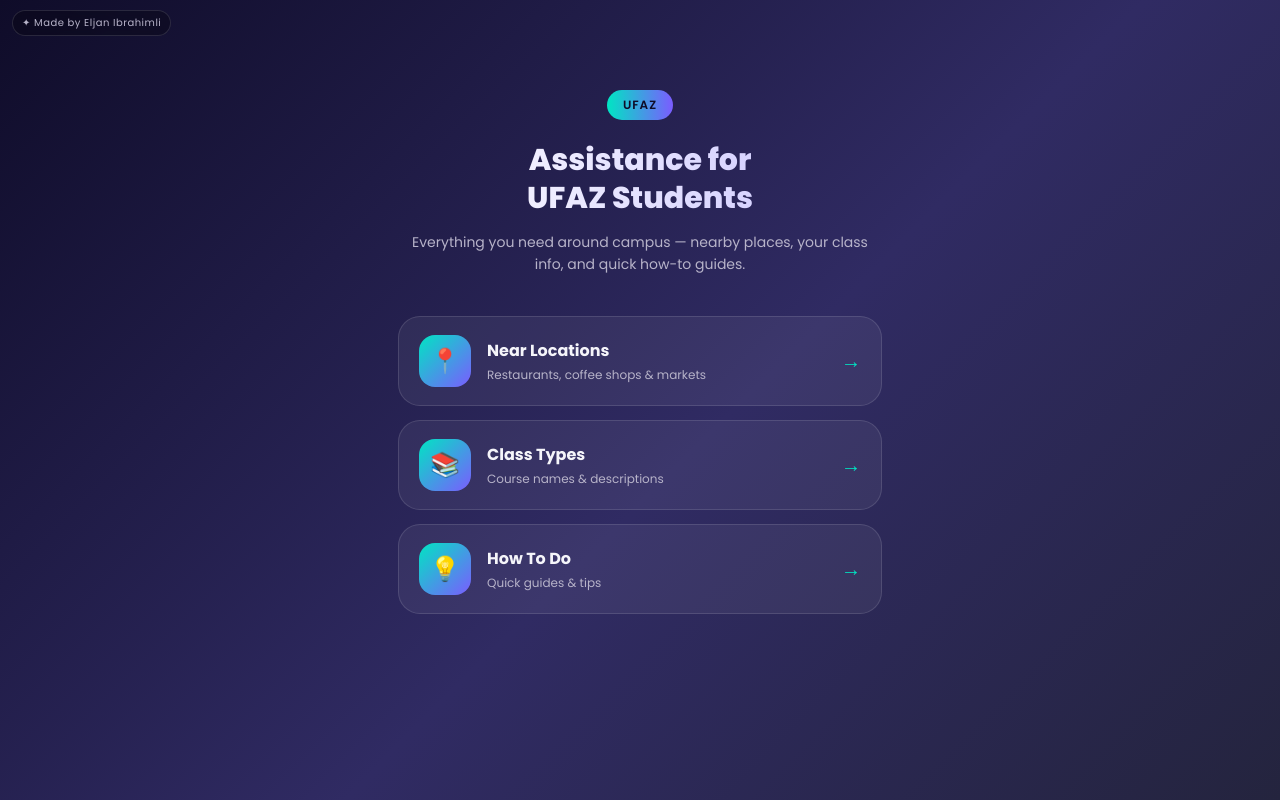
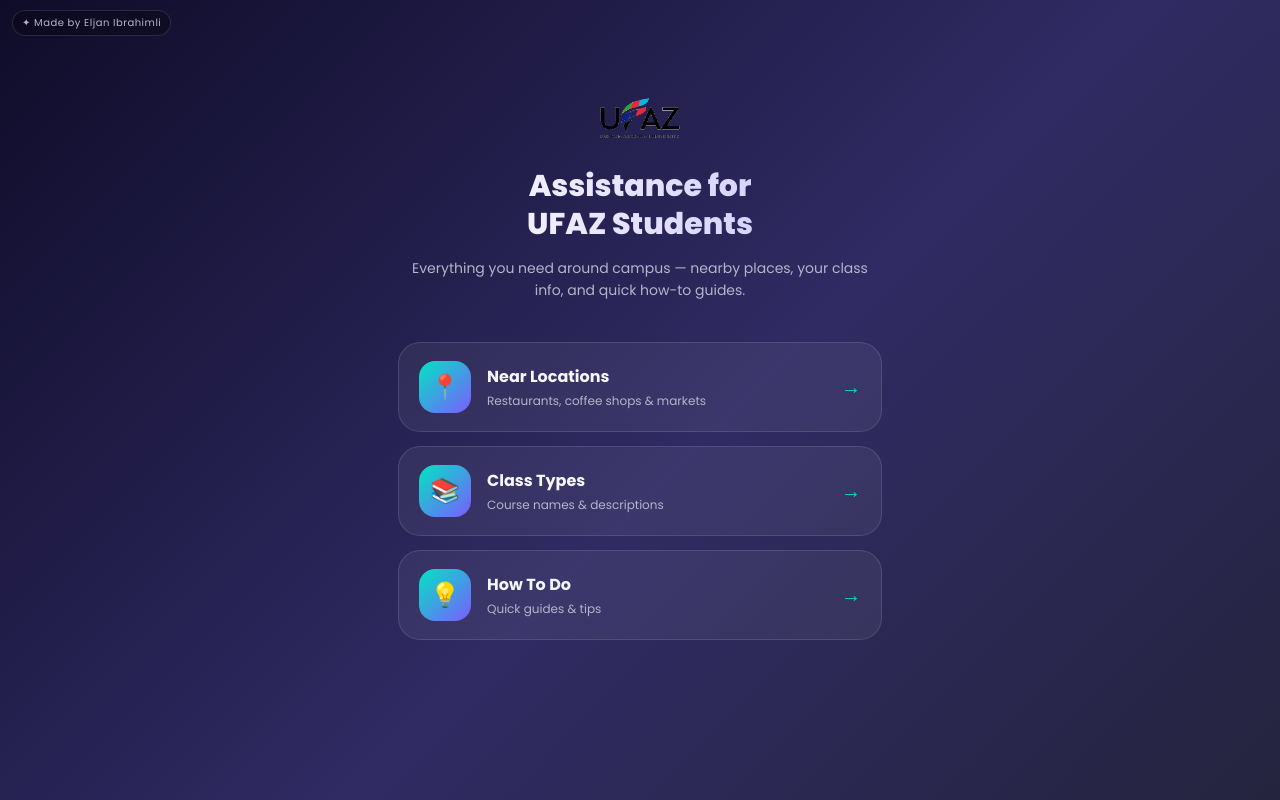
Before and after one commit to Zelix-png/Ufaz-menyu, a plain HTML site: page index.html in a window 1280 px wide. Drawn offline with Linux system fonts and the light colour scheme.

Commit message:
Update index.html

```diff
--- a/index.html
+++ b/index.html
@@ -17,6 +17,7 @@
   @keyframes fadeIn{from{opacity:0;transform:translateY(8px);}to{opacity:1;transform:translateY(0);}}
   .cover-screen{text-align:center;padding-top:90px;}
   .badge{display:inline-block;padding:6px 16px;border-radius:30px;background:linear-gradient(90deg,var(--accent),var(--accent-2));font-size:12px;font-weight:600;letter-spacing:1px;text-transform:uppercase;color:#0f0c29;margin-bottom:22px;}
+  .badge-logo{height:56px;display:block;margin:0 auto 22px;}
   .cover-screen h1{font-size:30px;font-weight:800;line-height:1.25;background:linear-gradient(90deg,#fff,#c9c3ff);-webkit-background-clip:text;background-clip:text;color:transparent;margin-bottom:14px;}
   .cover-screen p.sub{color:var(--muted);font-size:14px;margin-bottom:40px;line-height:1.6;}
   .cat-btn{display:flex;align-items:center;gap:16px;background:var(--card);border:1px solid var(--card-border);border-radius:var(--radius);padding:18px 20px;margin-bottom:14px;cursor:pointer;text-align:left;transition:.2s;-webkit-tap-highlight-color:transparent;}
@@ -91,7 +92,7 @@
 <div class="made-by">✦ Made by Eljan Ibrahimli</div>
 
 <div class="screen active cover-screen" id="cover">
-  <div class="badge">UFAZ</div>
+  <img src="ufaz-logo.png" alt="UFAZ" class="badge-logo">
   <h1>Assistance for<br>UFAZ Students</h1>
   <p class="sub">Everything you need around campus — nearby places, your class info, and quick how-to guides.</p>
   <div class="cat-btn" onclick="showScreen('near-cover')"><div class="cat-icon">📍</div><div class="txt"><h3>Near Locations</h3><p>Restaurants, coffee shops & markets</p></div><div class="arrow">→</div></div>
```
